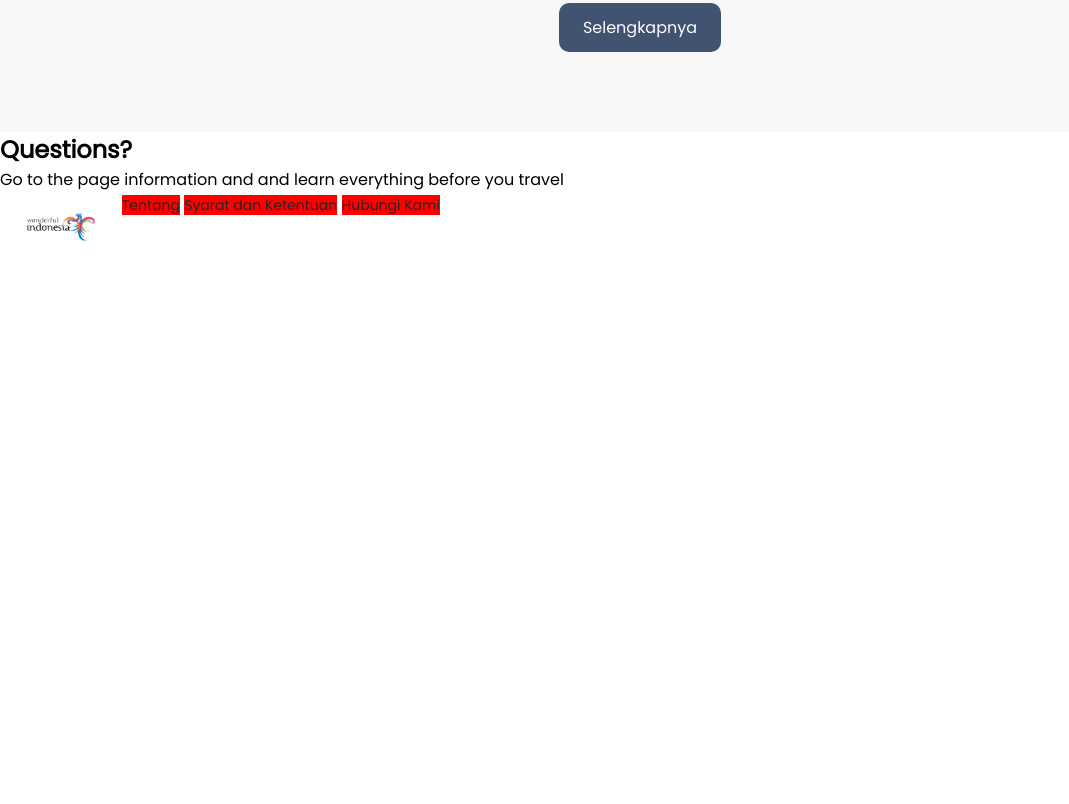
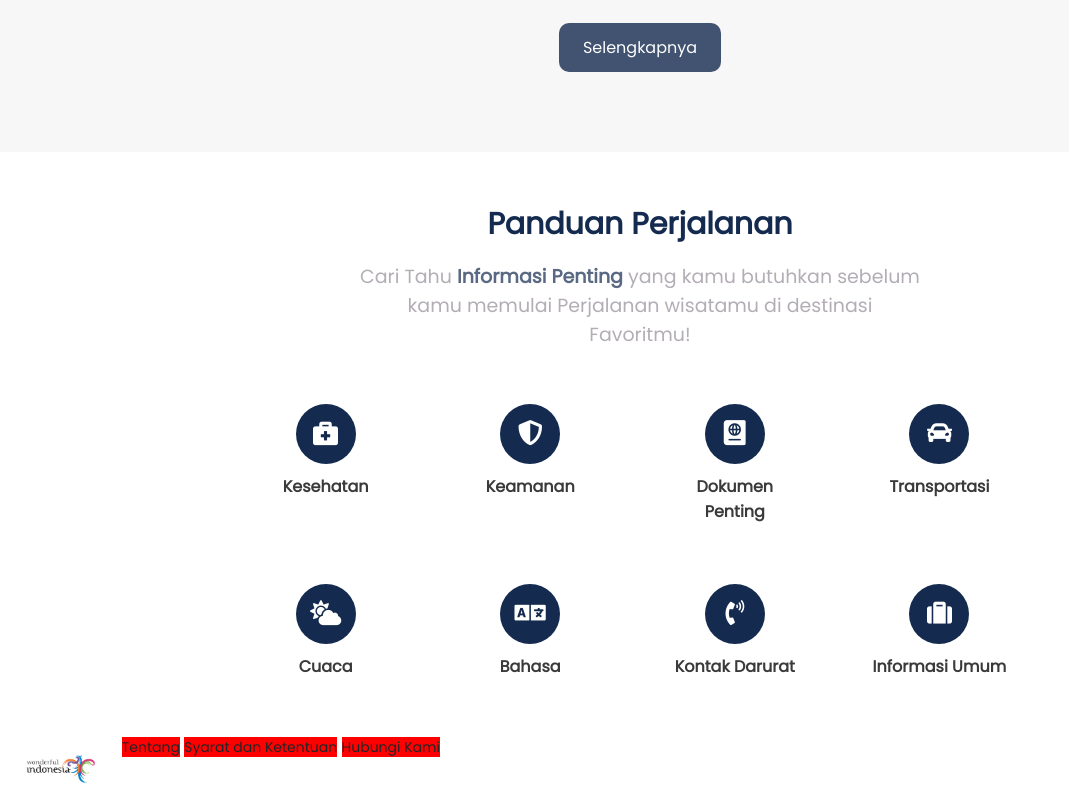
Before and after one commit to reinardricky/progate.proyekE01, a plain HTML site: page progate/index.html in a window 1280 px wide. Shown: the part 1570-2374 px from the top of the page, without its empty margins (0-1069 px from the left). Before the commit the page ends 1832 px from the top, so only its background shows below. Drawn offline with Linux system fonts and the light colour scheme.

Commit message:
selesai section informasi

```diff
--- a/progate/index.html
+++ b/progate/index.html
@@ -114,39 +114,47 @@
       </div>
       <div class="kegiatans">
         <div class="kegiatan">
-                    <a  href="#" class="card-kegiatan">
+          <a href="#" class="card-kegiatan">
             <div class="image-kegiatan">
               <img src="img/1-sekaten.jpg">
               <p>Festival Sekaten di Yogyakarta</p>
             </div>
-                        <p class="text-contents">Ritual Grebeg Maulud ini merupakan penutup Festival Sekaten yang diadakan diakhir bulan puasa untuk memperingati kelahiran Nabi Muhammad SAW dan gunungan tersebut merupakan ungkapan rasa syukur atas melimpahnya hasil bumi.</p>
+            <p class="text-contents">Ritual Grebeg Maulud ini merupakan penutup Festival Sekaten yang diadakan diakhir
+              bulan puasa untuk memperingati kelahiran Nabi Muhammad SAW dan gunungan tersebut merupakan ungkapan rasa
+              syukur atas melimpahnya hasil bumi.</p>
           </a>
         </div>
         <div class="kegiatan">
-                    <a  href="#" class="card-kegiatan">
+          <a href="#" class="card-kegiatan">
             <div class="image-kegiatan">
               <img src="img/2-ogohogoh.jpg">
               <p>Festival Ogoh-Ogoh di Bali</p>
             </div>
-                        <p class="text-contents">Arak-arakan ogoh-ogoh sebelum Hari Nyepi yang dirayakan oleh warga Bali. Mengusung ogoh-ogoh di sepanjang jalanan utama sebelum membakarnya untuk melambangkan kemenangan dharma (kebaikan) melawan adharma.</p>
+            <p class="text-contents">Arak-arakan ogoh-ogoh sebelum Hari Nyepi yang dirayakan oleh warga Bali. Mengusung
+              ogoh-ogoh di sepanjang jalanan utama sebelum membakarnya untuk melambangkan kemenangan dharma (kebaikan)
+              melawan adharma.</p>
           </a>
         </div>
         <div class="kegiatan">
-                    <a  href="#" class="card-kegiatan">
+          <a href="#" class="card-kegiatan">
             <div class="image-kegiatan">
               <img src="img/3-karapansapi.jpg">
               <p>Karapan Sapi di Madura</p>
             </div>
-                        <p class="text-contents">Karapan Sapi adalah tradisi khas Indonesia yang berasal dari Madura. Pada periode bulan Agustus dan September setiap tahunnya berbagai daerah di Madura kerap menyelenggarakan perlombaan pacuan Sapi.</p>
+            <p class="text-contents">Karapan Sapi adalah tradisi khas Indonesia yang berasal dari Madura. Pada periode
+              bulan Agustus dan September setiap tahunnya berbagai daerah di Madura kerap menyelenggarakan perlombaan
+              pacuan Sapi.</p>
           </a>
         </div>
         <div class="kegiatan">
-                    <a  href="#" class="card-kegiatan">
+          <a href="#" class="card-kegiatan">
             <div class="image-kegiatan">
               <img src="img/4-lompatbatu.jpg">
               <p>Festival Lombat Batu di Nias</p>
             </div>
-                        <p class="text-contents">Festival Lompat Batu di Nias adalah tradisi pelompatan batu setinggi 2,1 meter lebih dan setebal 40cm di Kabupaten Nias Sumatera Utara. Festival Lompat Batu (Ya’ahowu Festival) digelar setiap bulan November.</p>
+            <p class="text-contents">Festival Lompat Batu di Nias adalah tradisi pelompatan batu setinggi 2,1 meter
+              lebih dan setebal 40cm di Kabupaten Nias Sumatera Utara. Festival Lompat Batu (Ya’ahowu Festival) digelar
+              setiap bulan November.</p>
           </a>
         </div>
       </div>
@@ -154,14 +162,49 @@
       <div class="clear"></div>
     </div>
   </div>
-  <section class="pertanyaan">
-    <h2>Questions?</h2>
-    <p>Go to the page <span class="hl"> information </span> and
-      and learn everything before you travel</p>
+  <section class="panduan">
+    <div class="container">
+      <div class="heading">
+        <h2>Panduan Perjalanan</h2>
+        <p>Cari Tahu <span>Informasi Penting</span> yang kamu butuhkan sebelum kamu memulai Perjalanan wisatamu di
+          destinasi Favoritmu!
+        </p>
+      </div>
       <div class="box">
-      <div class="icon">
+        <div class="item">
+          <div class="icon"><i class="fas fa-briefcase-medical"></i></div>
+          <p>Kesehatan</p>
+        </div>
+        <div class="item">
+          <div class="icon"><i class="fas fa-shield-alt"></i></div>
+          <p>Keamanan</p>
+        </div>
+        <div class="item">
+          <div class="icon"><i class="fas fa-passport"></i></div>
+          <p>Dokumen Penting</p>
+        </div>
+        <div class="item">
+          <div class="icon"><i class="fas fa-car"></i></div>
+          <p>Transportasi</p>
+        </div>
+        <div class="item">
+          <div class="icon"><i class="fas fa-cloud-sun"></i></div>
+          <p>Cuaca</p>
+        </div>
+        <div class="item">
+          <div class="icon"><i class="fas fa-language"></i></div>
+          <p>Bahasa</p>
+        </div>
+        <div class="item">
+          <div class="icon"><i class="fas fa-phone-volume"></i></div>
+          <p>Kontak Darurat</p>
+        </div>
+        <div class="item">
+          <div class="icon"><i class="fas fa-suitcase"></i></div>
+          <p>Informasi Umum</p>
+        </div>
+      </div>
 
-      </div>
     </div>
 
   </section>
--- a/progate/stylesheet.css
+++ b/progate/stylesheet.css
@@ -18,22 +18,23 @@ a {
 }
 
 /*header*/
-.header{
+.header {
   background-color: #9baec2;
-  z-index:10px;
-  height:90px;
-}
-.header-logo{
-  padding: 20px 20px;
-  float:left;
+  z-index: 10px;
+  height: 90px;
 }
 
-.header-logo img{
+.header-logo {
+  padding: 20px 20px;
+  float: left;
+}
+
+.header-logo img {
   width: 150px;
 }
 
-.header-list{
-  float:right;
+.header-list {
+  float: right;
   padding: 0 20px;
   font-size: 15px;
 }
@@ -42,47 +43,70 @@ a {
   line-height: 90px;
   padding: 0 25px;
   color: white;
-  float:left;
-  margin-right:1px;
+  float: left;
+  margin-right: 1px;
   background-color: #9baec2;
-  transition:all 0.5s;
-  display:inline-block
+  transition: all 0.5s;
+  display: inline-block
 }
-.header-list a:hover{
+
+.header-list a:hover {
   background-color: #6182a5;
 }
+
 /* Bagian home-destinasi*/
 a {
   text-decoration: none;
 }
+
 .clear {
   clear: left;
 }
+
 .container {
   max-width: 1170px;
   width: 100%;
   padding: 0 15px;
   margin: 0 auto;
 }
+
 .heading {
   padding-top: 50px;
   padding-bottom: 30px;
+  text-align: center;
 }
+
 .heading h2 {
   font-weight: bold;
+  font-size: 30px;
+  color: #142b4f;
+}
+
+.heading p {
+  font-size: 19px;
+  color: #b3aeb5;
+  width: 50%;
+  margin: 15px auto 0;
+}
+
+.heading p span {
+  color: #142b4f;
+  font-weight: bold;
+  opacity: .7;
 }
 
 .home-destinasi {
   padding-bottom: 50px;
   padding-left: 5%;
   padding-right: 5%;
-    background-color: #f7f7f7;
+  /* background-color: #f7f7f7; */
   text-align: center;
 }
 
 .card-destinasi {
   position: relative;
 }
+
 .card-destinasi p {
   position: absolute;
   top: 80%;
@@ -113,14 +137,14 @@ a {
   position: relative;
   opacity: 1;
   top: -3px;
-    box-shadow: 0 3px 3px rgb(0 0 0 / 0.2) ;
+  box-shadow: 0 3px 3px rgb(0 0 0 / 0.2);
 }
 
 .btn-selengkapnya:hover {
   position: relative;
   opacity: 1;
   top: -3px;
-    box-shadow: 0 3px 3px rgb(0 0 0 / 0.2) ;
+  box-shadow: 0 3px 3px rgb(0 0 0 / 0.2);
 }
 
 .btn-selengkapnya:active {
@@ -133,6 +157,7 @@ a {
   width: 25%;
   padding: 10px 0;
 }
+
 .home-kegiatan {
   padding-bottom: 80px;
   padding-left: 5%;
@@ -140,13 +165,16 @@ a {
   background-color: #f7f7f7;
   text-align: center;
 }
+
 .kegiatan {
   float: left;
   width: 25%;
 }
+
 .image-kegiatan {
   position: relative;
 }
+
 .kegiatan {
   box-sizing: border-box;
   padding: 0 15px;
@@ -154,28 +182,33 @@ a {
   width: 25%;
 
 }
+
 .card-kegiatan {
   display: block;
   height: 550px;
   background-color: #fff;
   opacity: 0.8;
 }
+
 .card-kegiatan:hover {
   opacity: 1;
 }
-.image-kegiatan img{
+
+.image-kegiatan img {
   position: relative;
   height: 180px;
   width: 100%;
   border-radius: 10px;
   box-shadow: 0 3px 10px rgb(0 0 0 / 0.2);
 }
+
 .image-kegiatan p {
   padding: 5px;
   font-weight: bold;
   font-size: 22px;
-    color: rgb(59, 58, 58);
+  color: #3b3a3a;
 }
+
 .text-contents {
   width: 80%;
   display: inline-block;
@@ -184,14 +217,56 @@ a {
   color: #b3aeb5;
 }
 
-/* pertanyaan */
-.pertanyaan {}
+/* panduan */
+.box {
+  margin: 10px 150px;
+  display: flex;
+  justify-content: space-evenly;
+  flex-wrap: wrap;
+}
+
+.box .item {
+  flex-basis: 20%;
+  margin-bottom: 30px;
+  text-align: center;
+  margin-right: 15px;
+  padding: 15px;
+  width: 100%;
+
+}
+
+.item .icon {
+  background-color: #142b4f;
+  width: 60px;
+  height: 60px;
+  line-height: 65px;
+  border-radius: 50%;
+  margin: 0 auto 10px;
+  cursor: pointer;
+}
+
+.item .icon .fas {
+  color: white;
+  font-size: 25px;
+}
+
+.item .icon:hover {
+  position: relative;
+  top: -3px;
+  box-shadow: 0 3px 3px rgba(20, 43, 79, .3);
+}
+
+.item p {
+  color: #3b3a3a;
+  font-weight: bold;
+}
 
 .footer-logo img {
   height: 70px;
   float: left;
   padding: 20px 20px;
 }
+
 .footer-list a {
   font-family: Poppins;
   font-size: 14px;
@@ -199,6 +274,7 @@ a {
   background-color: #FF0000;
   text-align: center;
 }
+
 .footer-list span {
   float: right;
 }
```
Lines whose indentation alone changed are shown as unchanged.
